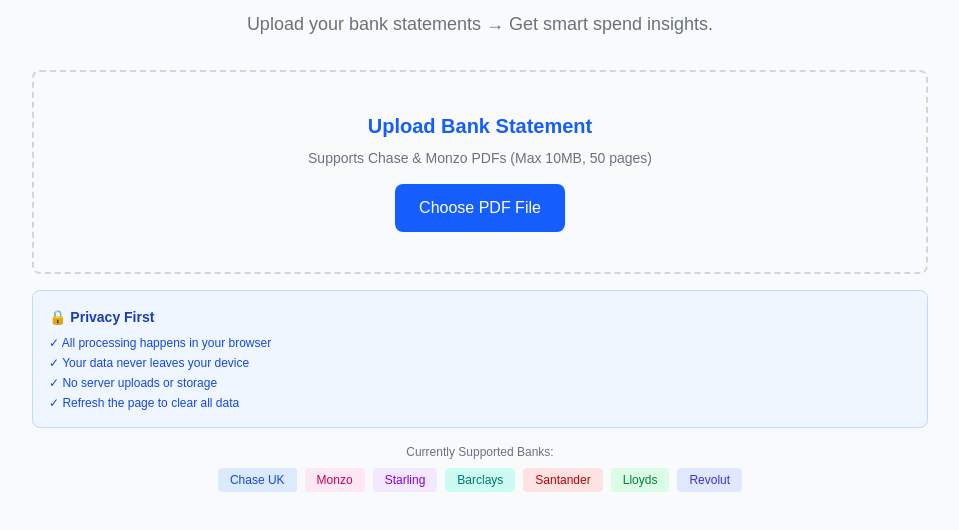
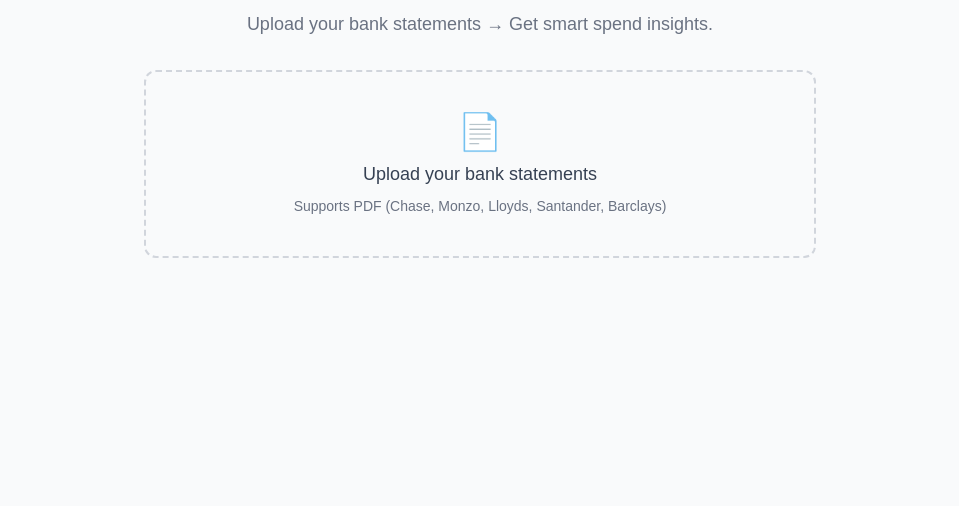
Before and after one commit to tph110/bank, a Next.js app: page / in a window 1280 px wide. Shown: the part 294-824 px from the top of the page, without its empty margins (160-1119 px from the left). After the commit the page ends 800 px from the top, so only its background shows below. Built offline with nearby package versions, Linux system fonts and the light colour scheme.

Commit message:
Update FileUploader.js

```diff
--- a/components/FileUploader.js
+++ b/components/FileUploader.js
@@ -1,213 +1,151 @@
 'use client';
-import { useState } from 'react';
-import { parseStatement } from '@/utils/moneyHelper';
+import { useState, useCallback, useEffect } from 'react';
+import { useDropzone } from 'react-dropzone';
+import * as pdfjsLib from 'pdfjs-dist';
+import { parseStatement } from '../utils/moneyHelper';
 
-// Constants
-const MAX_FILE_SIZE = 10 * 1024 * 1024; // 10MB
-const ALLOWED_FILE_TYPE = 'application/pdf';
+// Configure PDF.js worker
+pdfjsLib.GlobalWorkerOptions.workerSrc = `//cdnjs.cloudflare.com/ajax/libs/pdf.js/${pdfjsLib.version}/pdf.worker.min.js`;
 
-export default function FileUploader({ onDataLoaded }) {
+export default function FileUploader({ onDataParsed }) {
   const [loading, setLoading] = useState(false);
   const [error, setError] = useState(null);
-  const [progress, setProgress] = useState('');
+  const [customRules, setCustomRules] = useState({});
+  const [aiStatus, setAiStatus] = useState('');
 
-  const handleFileChange = async (e) => {
-    const file = e.target.files[0];
+  // Load custom rules on mount
+  useEffect(() => {
+    const savedRules = localStorage.getItem('categoryRules');
+    if (savedRules) {
+      setCustomRules(JSON.parse(savedRules));
+    }
+  }, []);
+
+  // AI Enrichment Function
+  const enrichWithAI = async (initialData) => {
+    const unknown = initialData.filter(t => t.category === 'Other');
+
+    if (unknown.length === 0) return;
+
+    setAiStatus(`🤖 AI is categorising ${unknown.length} remaining items...`);
+
+    const updatedTransactions = [...initialData];
+
+    // Process in batches of 5 to avoid overwhelming the free API
+    const batchSize = 5;
+    for (let i = 0; i < unknown.length; i += batchSize) {
+      const batch = unknown.slice(i, i + batchSize);
+
+      await Promise.all(batch.map(async (t) => {
+        try {
+          const res = await fetch('/api/categorise', {
+            method: 'POST',
+            body: JSON.stringify({ description: t.description }),
+          });
+
+          if (res.ok) {
+            const data = await res.json();
+            // Update the transaction in the main list
+            const index = updatedTransactions.findIndex(ut => ut.id === t.id);
+            if (index !== -1 && data.category && data.category !== 'Other') {
+              updatedTransactions[index].category = data.category;
+            }
+          }
+        } catch (err) {
+          console.error("AI Error:", err);
+        }
+      }));
+
+      // Update UI incrementally after each batch
+      onDataParsed([...updatedTransactions]);
+    }
+
+    setAiStatus('✅ AI Categorisation Complete');
+    setTimeout(() => setAiStatus(''), 3000);
+  };
+
+  const handleFileChange = async (acceptedFiles) => {
+    setLoading(true);
+    setError(null);
+    setAiStatus('');
+    const file = acceptedFiles[0];
+
     if (!file) return;
 
-    // Reset states
-    setError(null);
-    setProgress('');
+    try {
+      if (file.size > 5 * 1024 * 1024) throw new Error("File too large (Max 5MB)");
 
-    // Validate file type
-    if (file.type !== ALLOWED_FILE_TYPE) {
-      setError('Please upload a PDF file only.');
-      return;
-    }
-
-    // Validate file size
-    if (file.size > MAX_FILE_SIZE) {
-      setError(`File too large. Maximum size is ${MAX_FILE_SIZE / 1024 / 1024}MB.`);
-      return;
-    }
-
-    setLoading(true);
-    setProgress('Loading PDF...');
-
-    try {
-      // Lazy load PDF parser
-      setProgress('Initializing PDF reader...');
-      const pdfjsLib = await import('pdfjs-dist');
-      pdfjsLib.GlobalWorkerOptions.workerSrc = `//unpkg.com/pdfjs-dist@${pdfjsLib.version}/build/pdf.worker.min.mjs`;
-
-      setProgress('Reading file...');
       const arrayBuffer = await file.arrayBuffer();
-
-      setProgress('Processing PDF...');
       const pdf = await pdfjsLib.getDocument({ data: arrayBuffer }).promise;
 
-      // Validate page count
-      const pageCount = pdf.numPages;
-      if (pageCount > 50) {
-        throw new Error('PDF too large - maximum 50 pages allowed');
+      let fullText = '';
+      for (let i = 1; i <= pdf.numPages; i++) {
+        const page = await pdf.getPage(i);
+        const textContent = await page.getTextContent();
+        fullText += textContent.items.map(item => item.str).join(' ') + '\n';
       }
 
-      setProgress(`Extracting text from ${pageCount} page${pageCount > 1 ? 's' : ''}...`);
+      // 1. Instant Parse (Local Rules)
+      const data = parseStatement(fullText, pdf.numPages, customRules);
+      onDataParsed(data); // Show results immediately
 
-      let fullText = '';
-      for (let i = 1; i <= pageCount; i++) {
-        setProgress(`Processing page ${i} of ${pageCount}...`);
-        const page = await pdf.getPage(i);
-        const textContent = await page.getTextContent();
-        fullText += textContent.items.map(item => item.str).join(' ') + ' ';
-      }
+      setLoading(false);
 
-      // Validate extracted text
-      if (fullText.trim().length < 50) {
-        throw new Error('Could not extract readable text from PDF. The file may be scanned or corrupted.');
-      }
-
-      setProgress('Analyzing transactions...');
-      const data = parseStatement(fullText, pageCount);
-
-      if (data.length === 0) {
-        throw new Error('No transactions found. Please check if this is a valid bank statement.');
-      }
-
-      setProgress(`Found ${data.length} transactions!`);
-
-      // Small delay to show success message
-      setTimeout(() => {
-        onDataLoaded(data);
-        setLoading(false);
-        setProgress('');
-      }, 500);
+      // 2. Background AI Parse
+      await enrichWithAI(data);
 
     } catch (err) {
-      console.error('PDF Processing Error:', err);
-
-      // Provide specific error messages
-      let errorMessage = 'Failed to process PDF. ';
-
-      if (err.message.includes('Bank not recognised')) {
-        errorMessage = '❌ Bank not recognized. Currently supporting Chase and Monzo bank statements only.';
-      } else if (err.message.includes('No transactions found')) {
-        errorMessage = '❌ No transactions detected. Please ensure this is a valid bank statement.';
-      } else if (err.message.includes('PDF too large')) {
-        errorMessage = '❌ PDF has too many pages. Maximum 50 pages allowed.';
-      } else if (err.message.includes('extract readable text')) {
-        errorMessage = '❌ Could not read PDF. It may be password-protected, scanned, or corrupted.';
-      } else if (err.message.includes('password')) {
-        errorMessage = '❌ This PDF appears to be password-protected. Please upload an unlocked version.';
-      } else {
-        errorMessage = `❌ ${err.message || 'An unexpected error occurred. Please try again.'}`;
-      }
-
-      setError(errorMessage);
+      console.error(err);
+      setError(err.message || "Failed to parse bank statement");
       setLoading(false);
-      setProgress('');
     }
-
-    // Reset file input
-    e.target.value = '';
   };
 
+  const onDrop = useCallback(handleFileChange, [customRules]);
+  const { getRootProps, getInputProps, isDragActive } = useDropzone({
+    onDrop,
+    accept: { 'application/pdf': ['.pdf'] },
+    multiple: false
+  });
+
   return (
-    <div className="space-y-4">
+    <div className="w-full max-w-2xl mx-auto mb-8">
       <div
-        className="border-2 border-dashed border-gray-300 rounded-lg p-10 text-center hover:bg-gray-50 transition"
-        role="region"
-        aria-label="File upload area"
+        {...getRootProps()}
+        className={`border-2 border-dashed rounded-xl p-10 text-center cursor-pointer transition-all
+          ${isDragActive ? 'border-blue-500 bg-blue-50' : 'border-gray-300 hover:border-blue-400 hover:bg-gray-50'}
+        `}
       >
-        <p className="text-xl font-semibold text-blue-600 mb-2">
-          Upload Bank Statement
-        </p>
-        <p className="text-sm text-gray-500 mb-4">
-          Supports Chase & Monzo PDFs (Max 10MB, 50 pages)
-        </p>
+        <input {...getInputProps()} />
 
         {loading ? (
           <div className="space-y-3">
-            <div className="animate-pulse flex justify-center">
-              <div className="h-3 w-64 bg-blue-200 rounded"></div>
-            </div>
-            <p className="text-blue-500 text-sm font-medium">{progress}</p>
-            <p className="text-gray-400 text-xs">Please wait, this may take a moment...</p>
+            <div className="animate-spin rounded-full h-10 w-10 border-b-2 border-blue-600 mx-auto"></div>
+            <p className="text-gray-600 font-medium">Reading statement...</p>
           </div>
         ) : (
-          <label className="cursor-pointer">
-            <input
-              type="file"
-              accept=".pdf,application/pdf"
-              onChange={handleFileChange}
-              disabled={loading}
-              className="hidden"
-              aria-label="Upload PDF bank statement"
-            />
-            <span className="inline-block px-6 py-3 bg-blue-600 text-white rounded-lg hover:bg-blue-700 transition font-medium">
-              Choose PDF File
-            </span>
-          </label>
+          <div className="space-y-2">
+            <div className="text-4xl mb-2">📄</div>
+            <p className="text-lg font-medium text-gray-700">
+              {isDragActive ? "Drop the file here" : "Upload your bank statements"}
+            </p>
+            <p className="text-sm text-gray-500">Supports PDF (Chase, Monzo, Lloyds, Santander, Barclays)</p>
+          </div>
         )}
       </div>
 
-      {/* Error Display */}
-      {error && (
-        <div
-          className="bg-red-50 border border-red-200 rounded-lg p-4"
-          role="alert"
-          aria-live="assertive"
-        >
-          <div className="flex items-start">
-            <div className="flex-shrink-0">
-              <span className="text-2xl">⚠️</span>
-            </div>
-            <div className="ml-3">
-              <h3 className="text-sm font-medium text-red-800">Error</h3>
-              <p className="text-sm text-red-700 mt-1">{error}</p>
-            </div>
-          </div>
+      {/* AI Status Indicator */}
+      {aiStatus && (
+        <div className="mt-4 p-3 bg-indigo-50 text-indigo-700 text-sm font-medium rounded-lg flex items-center justify-center animate-pulse">
+          {aiStatus}
         </div>
       )}
 
-      {/* Info Box */}
-      <div className="bg-blue-50 border border-blue-200 rounded-lg p-4">
-        <h3 className="text-sm font-semibold text-blue-800 mb-2">🔒 Privacy First</h3>
-        <ul className="text-xs text-blue-700 space-y-1">
-          <li>✓ All processing happens in your browser</li>
-          <li>✓ Your data never leaves your device</li>
-          <li>✓ No server uploads or storage</li>
-          <li>✓ Refresh the page to clear all data</li>
-        </ul>
-      </div>
-
-      {/* Supported Banks */}
-      <div className="text-center">
-        <p className="text-xs text-gray-500 mb-2">Currently Supported Banks:</p>
-        <div className="flex flex-wrap justify-center gap-2 items-center">
-          <span className="px-3 py-1 bg-blue-100 rounded text-xs font-medium text-blue-700">
-            Chase UK
-          </span>
-          <span className="px-3 py-1 bg-pink-100 rounded text-xs font-medium text-pink-700">
-            Monzo
-          </span>
-          <span className="px-3 py-1 bg-purple-100 rounded text-xs font-medium text-purple-700">
-            Starling
-          </span>
-          <span className="px-3 py-1 bg-teal-100 rounded text-xs font-medium text-teal-700">
-            Barclays
-          </span>
-          <span className="px-3 py-1 bg-red-100 rounded text-xs font-medium text-red-700">
-            Santander
-          </span>
-          <span className="px-3 py-1 bg-green-100 rounded text-xs font-medium text-green-700">
-            Lloyds
-          </span>
-          <span className="px-3 py-1 bg-indigo-100 rounded text-xs font-medium text-indigo-700">
-            Revolut
-          </span>
+      {error && (
+        <div className="mt-4 p-4 bg-red-50 text-red-600 rounded-lg text-center font-medium">
+          Error: {error}
         </div>
-      </div>
+      )}
     </div>
   );
 }
```
